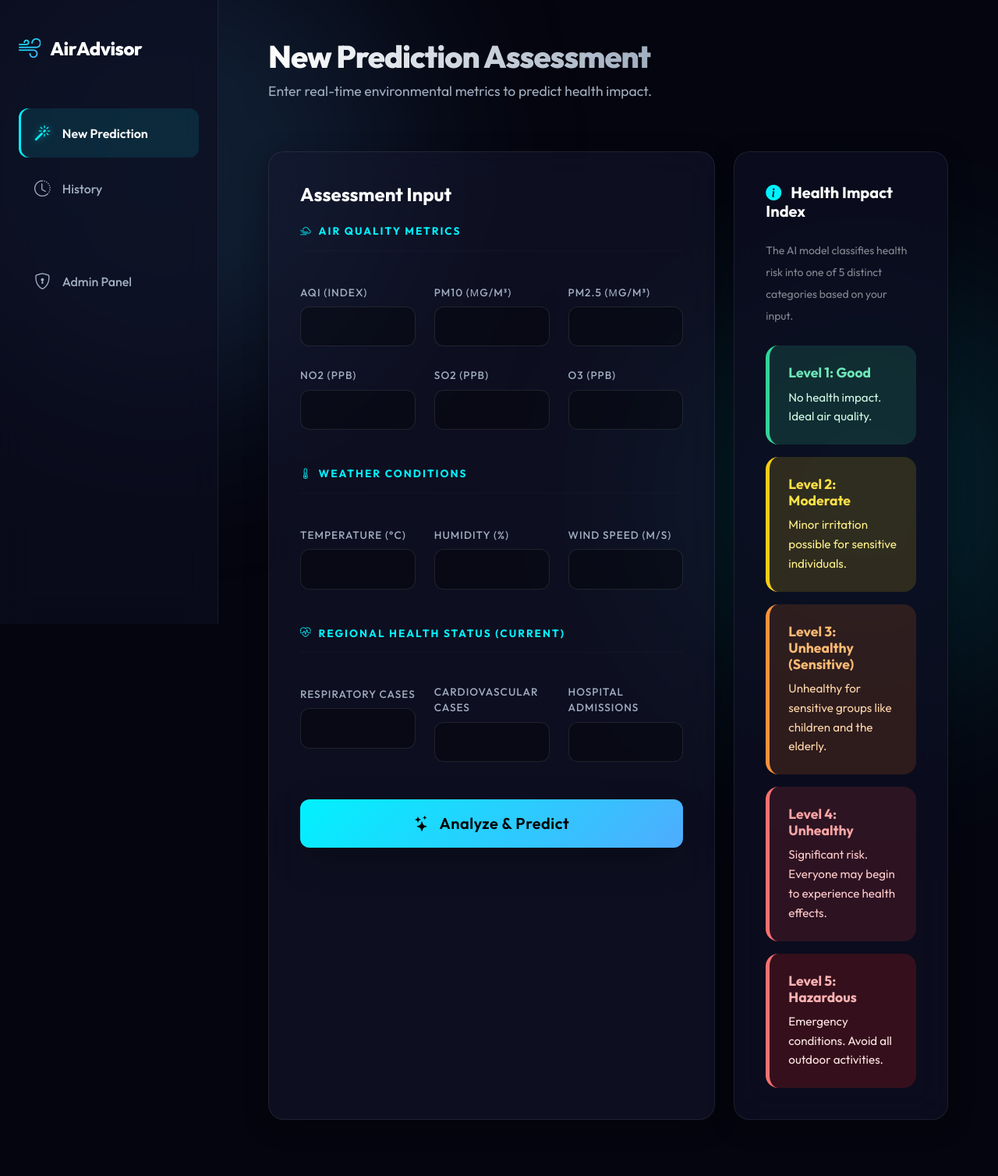
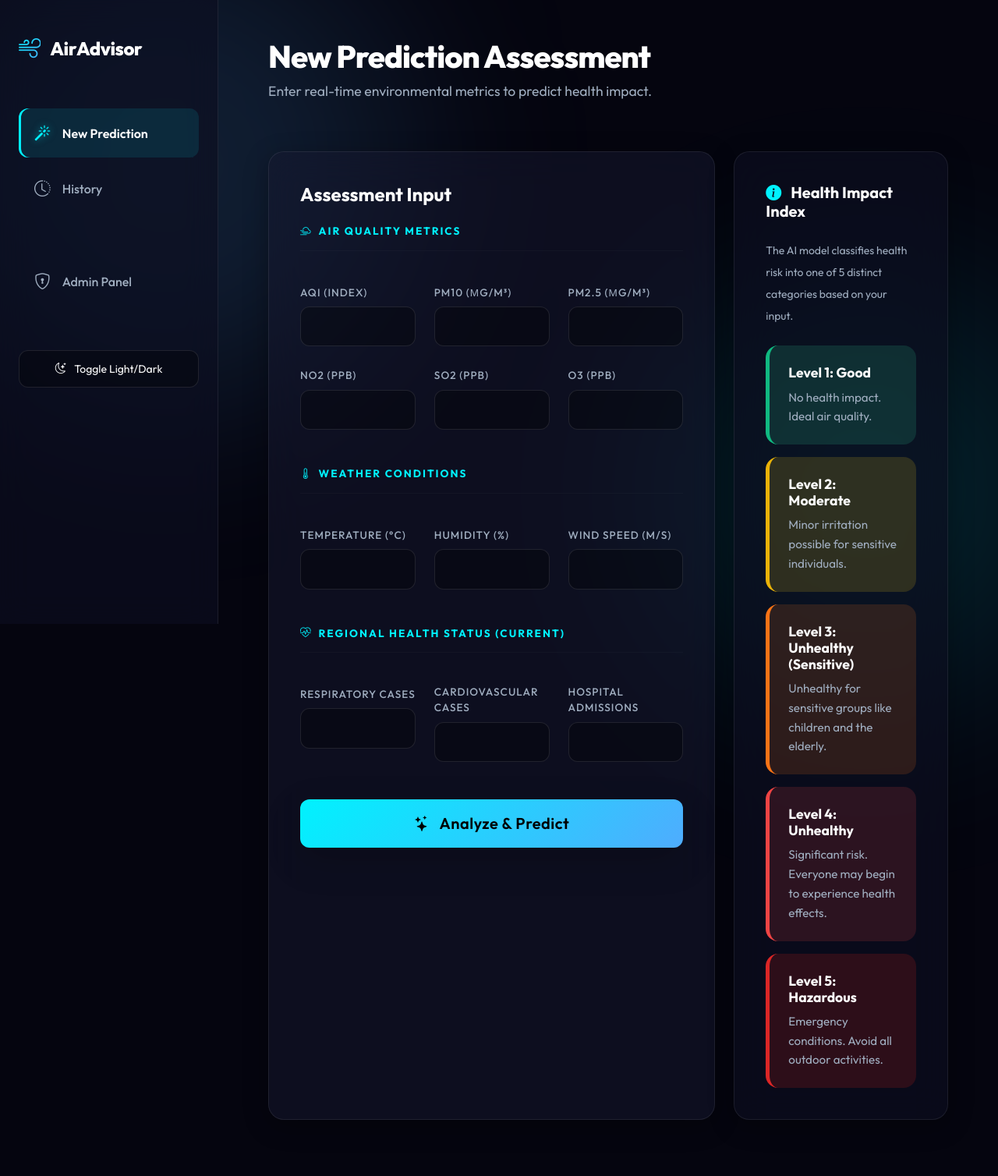
Before and after one commit to 2003Talha/AirQuality-Health-Advisor, a Django app: page / in a window 1280 px wide. Shown: the whole page at 78% size. Run offline with Django 5.2, Linux system fonts and the light colour scheme.

Commit message:
UI Overhaul: Add Premium Dark/Light Theme with animations and improved contrast

```diff
--- a/advisor/templates/advisor/base.html
+++ b/advisor/templates/advisor/base.html
@@ -17,7 +17,7 @@
 
     <style>
         :root {
-            /* Premium Dark Theme Palette */
+            /* Premium Dark Theme Palette (Default) */
             --bg-color: #05050f;
             --sidebar-bg: rgba(13, 14, 33, 0.65);
             --card-bg: rgba(22, 24, 49, 0.5);
@@ -30,6 +30,33 @@
 
             --text-main: #ffffff;
             --text-muted: #a0aec0;
+
+            --input-bg: rgba(0, 0, 0, 0.3);
+            --input-border: rgba(255, 255, 255, 0.1);
+            --glass-shadow: 0 8px 32px 0 rgba(0, 0, 0, 0.3);
+            --brand-color: white;
+            --nav-hover: rgba(255, 255, 255, 0.05);
+        }
+
+        :root[data-theme="light"] {
+            /* Premium Light Theme Palette */
+            --bg-color: #f0f4f8;
+            --sidebar-bg: rgba(255, 255, 255, 0.7);
+            --card-bg: rgba(255, 255, 255, 0.65);
+            --card-border: rgba(0, 0, 0, 0.08);
+
+            --accent-primary: #00c6ff;
+            --accent-secondary: #0072ff;
+            --accent-gradient: linear-gradient(135deg, var(--accent-primary) 0%, var(--accent-secondary) 100%);
+
+            --text-main: #1a202c;
+            --text-muted: #718096;
+
+            --input-bg: rgba(255, 255, 255, 0.5);
+            --input-border: rgba(0, 0, 0, 0.1);
+            --glass-shadow: 0 8px 32px 0 rgba(31, 38, 135, 0.1);
+            --brand-color: #1a202c;
+            --nav-hover: rgba(0, 0, 0, 0.05);
         }
 
         body {
@@ -84,7 +111,7 @@
         .brand {
             font-size: 1.5rem;
             font-weight: 800;
-            color: white;
+            color: var(--brand-color);
             text-decoration: none;
             display: flex;
             align-items: center;
@@ -115,14 +142,14 @@
         }
 
         .nav-link:hover {
-            color: white;
-            background: rgba(255, 255, 255, 0.05);
+            color: var(--text-main);
+            background: var(--nav-hover);
             transform: translateX(5px);
         }
 
         .nav-link.active {
             background: rgba(0, 242, 254, 0.1);
-            color: white;
+            color: var(--text-main);
             font-weight: 600;
             box-shadow: inset 3px 0 0 var(--accent-primary);
         }
@@ -153,7 +180,7 @@
             border: 1px solid var(--card-border);
             border-radius: 20px;
             padding: 2.5rem;
-            box-shadow: 0 8px 32px 0 rgba(0, 0, 0, 0.3);
+            box-shadow: var(--glass-shadow);
             transition: transform 0.3s ease, box-shadow 0.3s ease, border-color 0.3s ease;
         }
 
@@ -174,9 +201,9 @@
         }
 
         .form-control {
-            background: rgba(0, 0, 0, 0.3) !important;
-            border: 1px solid rgba(255, 255, 255, 0.1) !important;
-            color: white !important;
+            background: var(--input-bg) !important;
+            border: 1px solid var(--input-border) !important;
+            color: var(--text-main) !important;
             border-radius: 12px;
             padding: 0.8rem 1.2rem;
             font-size: 1rem;
@@ -185,7 +212,7 @@
         }
 
         .form-control:focus {
-            background: rgba(0, 0, 0, 0.5) !important;
+            background: var(--input-bg) !important;
             border-color: var(--accent-primary) !important;
             box-shadow: 0 0 0 4px rgba(0, 242, 254, 0.15) !important;
             transform: translateY(-2px);
@@ -231,9 +258,7 @@
             font-size: 2.5rem;
             font-weight: 800;
             margin-bottom: 0.5rem;
-            background: linear-gradient(to right, #fff, #a0aec0);
-            -webkit-background-clip: text;
-            -webkit-text-fill-color: transparent;
+            color: var(--text-main);
             letter-spacing: -1px;
         }
 
@@ -271,6 +296,12 @@
                 </a>
             </li>
         </ul>
+
+        <div class="mt-auto pt-5">
+            <button id="themeToggle" class="btn btn-sm w-100" style="background: var(--input-bg); color: var(--text-main); border: 1px solid var(--input-border); border-radius: 12px; padding: 0.8rem;">
+                <i class="bi bi-moon-stars me-2"></i> Toggle Light/Dark
+            </button>
+        </div>
     </div>
 
     <!-- Main Content -->
@@ -280,6 +311,25 @@
     </div>
 
     <script src="https://cdn.jsdelivr.net/npm/bootstrap@5.3.0/dist/js/bootstrap.bundle.min.js"></script>
+    <script>
+        // Theme Toggle Logic
+        const toggleBtn = document.getElementById('themeToggle');
+        const root = document.documentElement;
+
+        // Check for saved theme
+        const savedTheme = localStorage.getItem('theme');
+        if (savedTheme) {
+            root.setAttribute('data-theme', savedTheme);
+        }
+
+        toggleBtn.addEventListener('click', () => {
+            let currentTheme = root.getAttribute('data-theme');
+            let newTheme = currentTheme === 'light' ? 'dark' : 'light';
+
+            root.setAttribute('data-theme', newTheme);
+            localStorage.setItem('theme', newTheme);
+        });
+    </script>
     {% block extra_js %}{% endblock %}
 </body>
 </html>
--- a/advisor/templates/advisor/dashboard.html
+++ b/advisor/templates/advisor/dashboard.html
@@ -14,7 +14,7 @@
     <!-- Form Column -->
     <div class="col-lg-8 mb-4">
         <div class="glass-card h-100">
-            <h4 class="mb-4 text-white fw-bold">Assessment Input</h4>
+            <h4 class="mb-4 fw-bold" style="color: var(--text-main);">Assessment Input</h4>
             <form method="post" action="{% url 'advisor:dashboard' %}">
                 {% csrf_token %}
 
@@ -105,36 +105,36 @@
         </div>
     </div>
 
-    <!-- Index Guide Column (Shifted Classes to 1-5 and fixed text visibility) -->
+    <!-- Index Guide Column -->
     <div class="col-lg-4 mb-4">
-        <div class="glass-card h-100" style="background: rgba(13, 14, 33, 0.8);">
-            <h5 class="mb-4 text-white fw-bold"><i class="bi bi-info-circle-fill me-2" style="color: var(--accent-primary);"></i> Health Impact Index</h5>
-            <p class="text-white-50 small mb-4 lh-lg">The AI model classifies health risk into one of 5 distinct categories based on your input.</p>
+        <div class="glass-card h-100" style="background: var(--sidebar-bg);">
+            <h5 class="mb-4 fw-bold" style="color: var(--text-main);"><i class="bi bi-info-circle-fill me-2" style="color: var(--accent-primary);"></i> Health Impact Index</h5>
+            <p class="small mb-4 lh-lg" style="color: var(--text-muted);">The AI model classifies health risk into one of 5 distinct categories based on your input.</p>
 
             <div class="d-flex flex-column gap-3">
-                <div class="p-4 rounded-4 position-relative overflow-hidden" style="background: rgba(52, 211, 153, 0.15); border-left: 5px solid #34d399;">
-                    <h6 class="mb-2 fw-bold" style="color: #6ee7b7; font-size: 1.1rem;">Level 1: Good</h6>
-                    <span style="color: #d1fae5; font-size: 0.95rem;">No health impact. Ideal air quality.</span>
+                <div class="p-4 rounded-4 position-relative overflow-hidden" style="background: rgba(52, 211, 153, 0.15); border-left: 5px solid #10b981;">
+                    <h6 class="mb-2 fw-bold" style="color: var(--text-main); font-size: 1.1rem;">Level 1: Good</h6>
+                    <span style="color: var(--text-muted); font-size: 0.95rem;">No health impact. Ideal air quality.</span>
                 </div>
 
-                <div class="p-4 rounded-4 position-relative overflow-hidden" style="background: rgba(250, 204, 21, 0.15); border-left: 5px solid #facc15;">
-                    <h6 class="mb-2 fw-bold" style="color: #fde047; font-size: 1.1rem;">Level 2: Moderate</h6>
-                    <span style="color: #fef08a; font-size: 0.95rem;">Minor irritation possible for sensitive individuals.</span>
+                <div class="p-4 rounded-4 position-relative overflow-hidden" style="background: rgba(250, 204, 21, 0.15); border-left: 5px solid #eab308;">
+                    <h6 class="mb-2 fw-bold" style="color: var(--text-main); font-size: 1.1rem;">Level 2: Moderate</h6>
+                    <span style="color: var(--text-muted); font-size: 0.95rem;">Minor irritation possible for sensitive individuals.</span>
                 </div>
 
-                <div class="p-4 rounded-4 position-relative overflow-hidden" style="background: rgba(249, 115, 22, 0.15); border-left: 5px solid #fb923c;">
-                    <h6 class="mb-2 fw-bold" style="color: #fdba74; font-size: 1.1rem;">Level 3: Unhealthy (Sensitive)</h6>
-                    <span style="color: #fed7aa; font-size: 0.95rem;">Unhealthy for sensitive groups like children and the elderly.</span>
+                <div class="p-4 rounded-4 position-relative overflow-hidden" style="background: rgba(249, 115, 22, 0.15); border-left: 5px solid #f97316;">
+                    <h6 class="mb-2 fw-bold" style="color: var(--text-main); font-size: 1.1rem;">Level 3: Unhealthy (Sensitive)</h6>
+                    <span style="color: var(--text-muted); font-size: 0.95rem;">Unhealthy for sensitive groups like children and the elderly.</span>
                 </div>
 
-                <div class="p-4 rounded-4 position-relative overflow-hidden" style="background: rgba(239, 68, 68, 0.15); border-left: 5px solid #f87171;">
-                    <h6 class="mb-2 fw-bold" style="color: #fca5a5; font-size: 1.1rem;">Level 4: Unhealthy</h6>
-                    <span style="color: #fecaca; font-size: 0.95rem;">Significant risk. Everyone may begin to experience health effects.</span>
+                <div class="p-4 rounded-4 position-relative overflow-hidden" style="background: rgba(239, 68, 68, 0.15); border-left: 5px solid #ef4444;">
+                    <h6 class="mb-2 fw-bold" style="color: var(--text-main); font-size: 1.1rem;">Level 4: Unhealthy</h6>
+                    <span style="color: var(--text-muted); font-size: 0.95rem;">Significant risk. Everyone may begin to experience health effects.</span>
                 </div>
 
-                <div class="p-4 rounded-4 position-relative overflow-hidden" style="background: rgba(153, 27, 27, 0.3); border-left: 5px solid #f87171;">
-                    <h6 class="mb-2 fw-bold" style="color: #ffb3b3; font-size: 1.1rem;">Level 5: Hazardous</h6>
-                    <span style="color: #ffe6e6; font-size: 0.95rem;">Emergency conditions. Avoid all outdoor activities.</span>
+                <div class="p-4 rounded-4 position-relative overflow-hidden" style="background: rgba(153, 27, 27, 0.25); border-left: 5px solid #dc2626;">
+                    <h6 class="mb-2 fw-bold" style="color: var(--text-main); font-size: 1.1rem;">Level 5: Hazardous</h6>
+                    <span style="color: var(--text-muted); font-size: 0.95rem;">Emergency conditions. Avoid all outdoor activities.</span>
                 </div>
             </div>
         </div>
--- a/advisor/templates/advisor/history.html
+++ b/advisor/templates/advisor/history.html
@@ -15,7 +15,7 @@
 
 <div class="glass-card p-0 overflow-hidden">
     <div class="table-responsive">
-        <table class="table table-dark table-hover mb-0" style="background: transparent;">
+        <table class="table table-hover mb-0" style="background: transparent; color: var(--text-main);">
             <thead style="background: rgba(0,0,0,0.2);">
                 <tr>
                     <th class="px-4 py-3 border-0">ID</th>
@@ -23,7 +23,7 @@
                     <th class="py-3 border-0">AQI</th>
                     <th class="py-3 border-0">PM 2.5</th>
                     <th class="py-3 border-0">Temp (°C)</th>
-                    <th class="px-4 py-3 border-0">Predicted Health Impact</th>
+                    <th class="px-4 py-3 border-0" style="color: var(--text-main);">Predicted Health Impact</th>
                 </tr>
             </thead>
             <tbody class="border-top-0">
```
Also changed, not shown: advisor/templates/advisor/result.html (+17 -17 lines).
